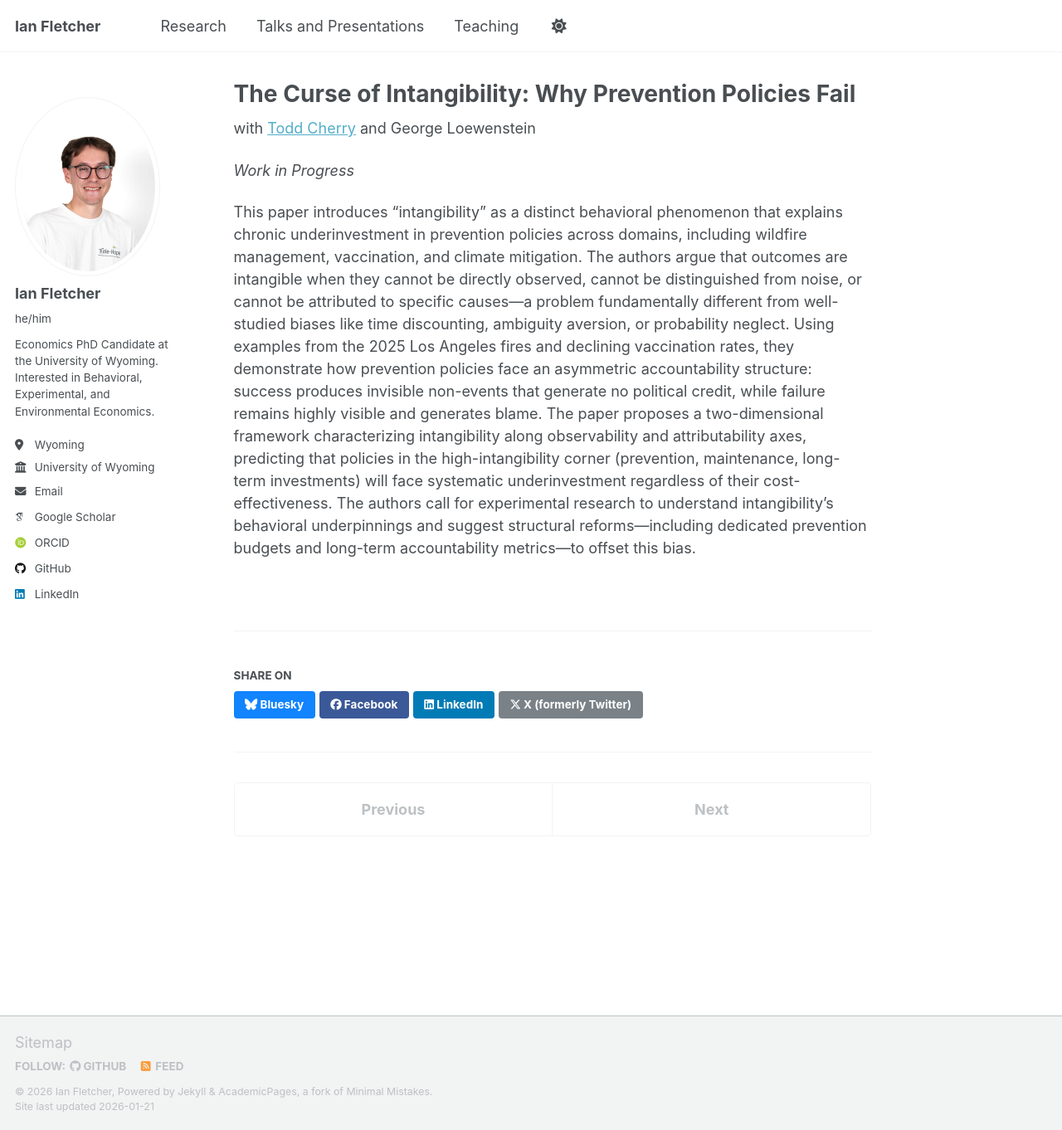
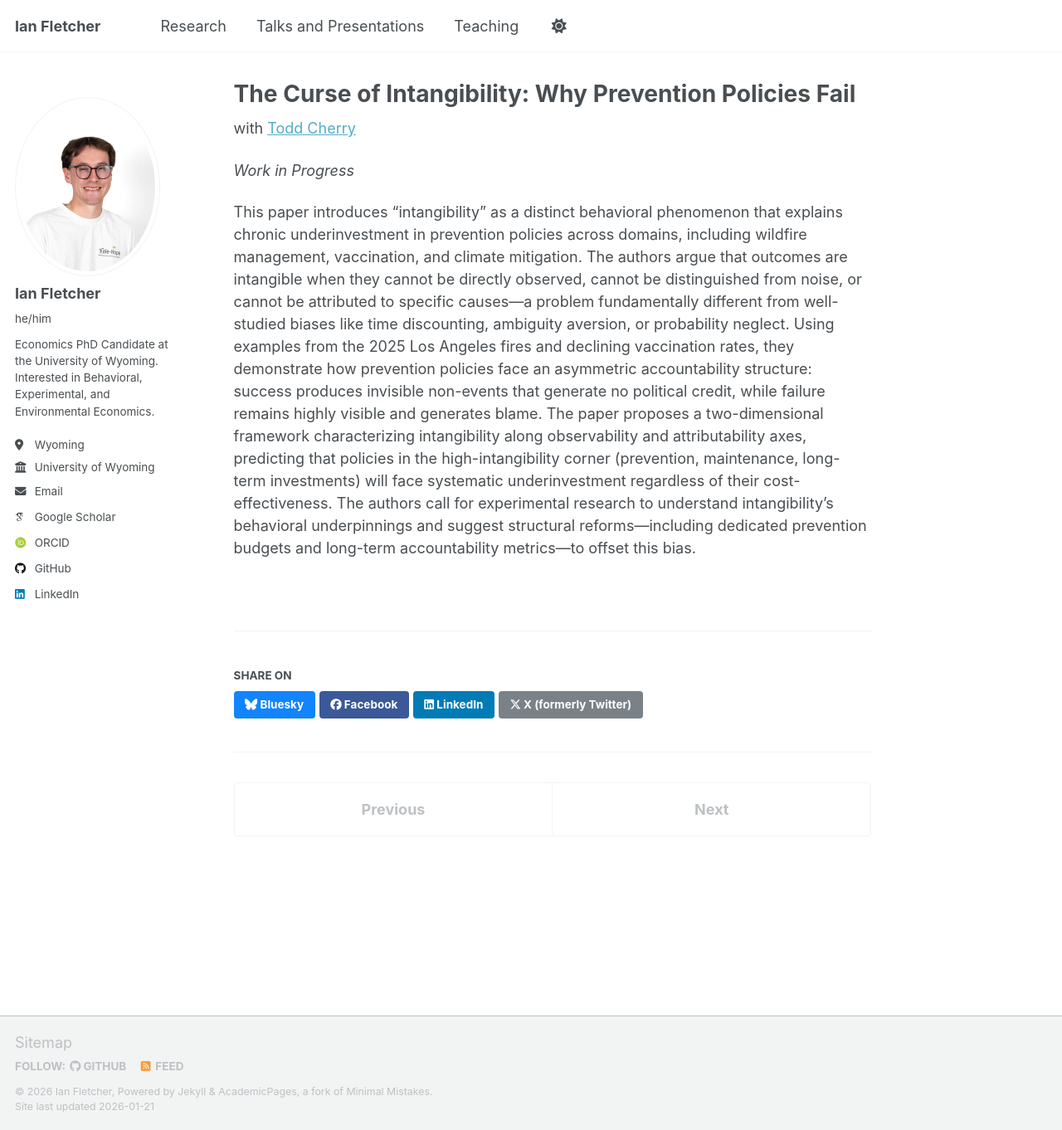
Before and after one commit to fletcherian/fletcherian.github.io, a Jekyll site: the page built from _publications/intang-other-policyforum.md, in a window 1280 px wide and 1362 px high. Shown: the whole window at 83% size. Built offline with Jekyll 4.4.1, drawn with Linux system fonts in a browser that asks for light colours; some web fonts are replaced; a script that is not in the unit is left out.

Commit message:
Update intang-other-policyforum.md

```diff
--- a/_publications/intang-other-policyforum.md
+++ b/_publications/intang-other-policyforum.md
@@ -7,7 +7,7 @@ excerpt: 'Prevention policies systematically fail because their greatest success
 date: 2026-01-20
 ---
 
-with [Todd Cherry](https://tlcherry.weebly.com/) and George Loewenstein
+with [Todd Cherry](https://tlcherry.weebly.com/)
 
 _Work in Progress_
 
```
